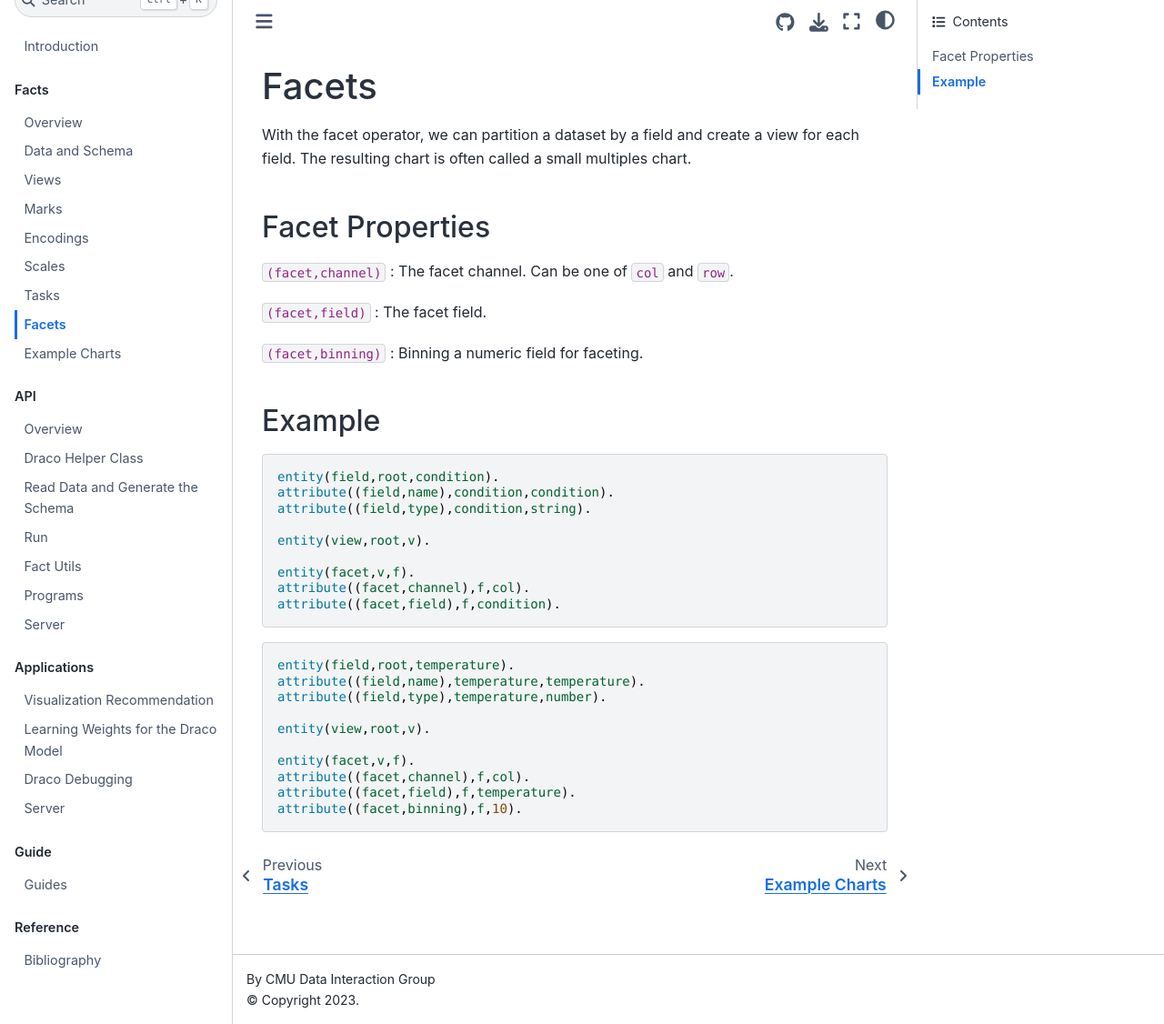
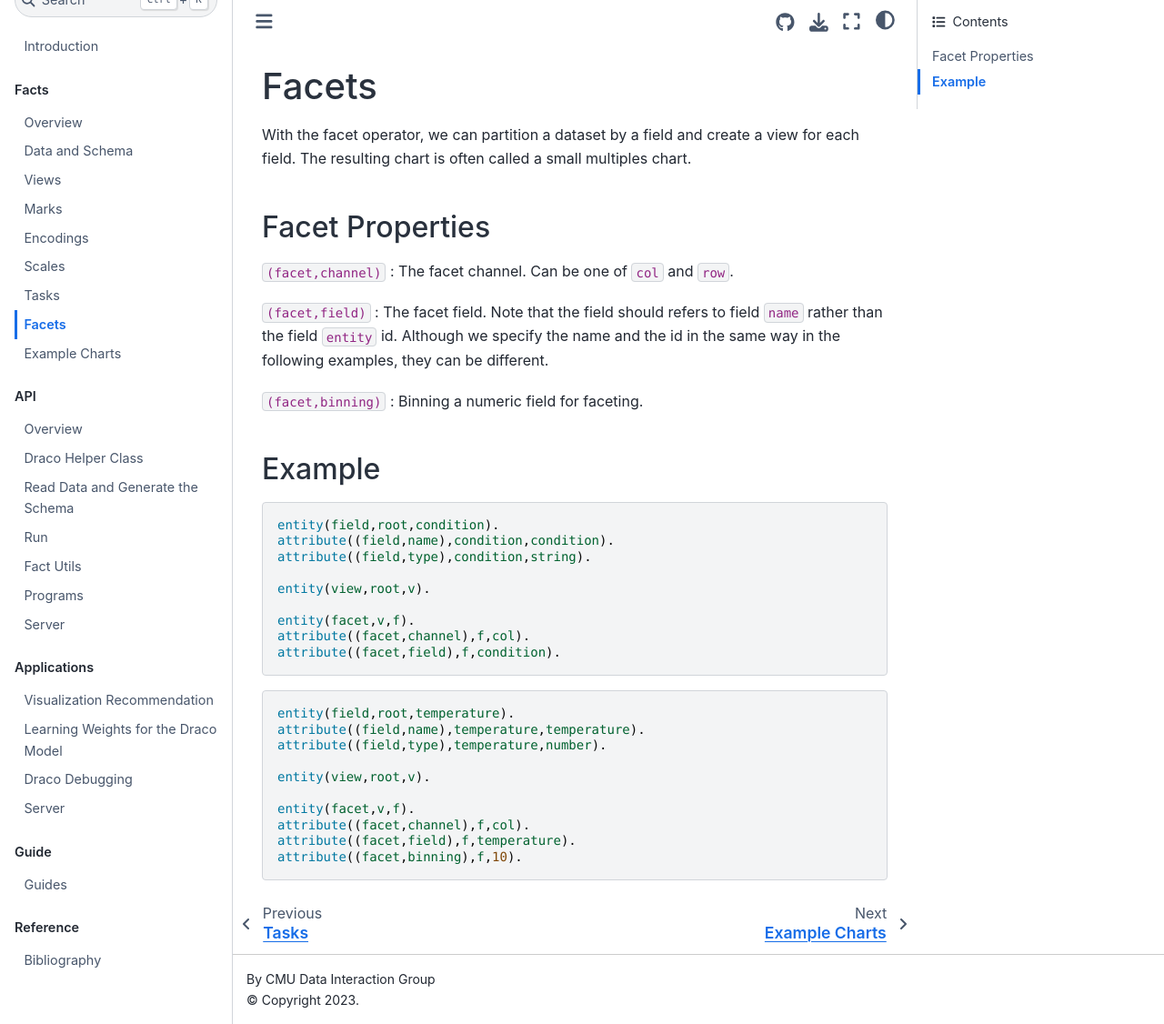
Before and after one commit to cmudig/draco2, a Jupyter Book: the page built from docs/facts/facet.md, in a window 1280 px wide and 1126 px high. Shown: the whole window at 91% size. Built offline with Jupyter Book 1.0.4 settings and Sphinx 7.4.7 and the Sphinx Book theme 1.1.4, drawn with Linux system fonts in a browser that asks for light colours.

Commit message:
docs: the changes for using field names in encoding and facet

```diff
--- a/docs/facts/facet.md
+++ b/docs/facts/facet.md
@@ -7,7 +7,7 @@ often called a small multiples chart.
 
 `(facet,channel)` : The facet channel. Can be one of `col` and `row`.
 
-`(facet,field)` : The facet field.
+`(facet,field)` : The facet field. Note that the field should refers to field `name` rather than the field `entity` id. Although we specify the name and the id in the same way in the following examples, they can be different.
 
 `(facet,binning)` : Binning a numeric field for faceting.
 
```
Also changed, not shown: docs/facts/encoding.md (+1 -1 lines), docs/applications/draco_learn.ipynb, docs/applications/recommendation.ipynb.
